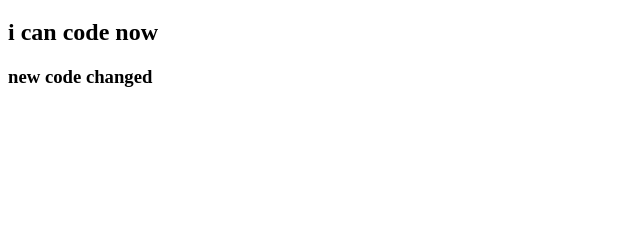
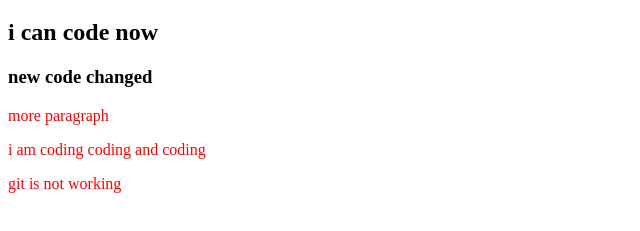
Before and after one commit to EbnulAhsan/my-second-repo, a plain HTML site: page index.html in a window 1280 px wide. Shown: the part 61-292 px from the top of the page, without its empty margins (0-640 px from the left). Drawn offline with Linux system fonts and the light colour scheme.

Commit message:
new style

```diff
--- a/index.html
+++ b/index.html
@@ -4,11 +4,15 @@
         <meta charset="UTF-8">
         <meta name="viewport" content="width=device-width, initial-scale=1.0">
         <title>my second repo</title>
+        <link rel="stylesheet" href="style.css">
     </head>
     <body>
         <h1>i can push to github</h1>
         <h2>i can code now</h2>
         <h3>new code changed</h3>
+        <p>more paragraph</p>
+        <p>i am coding coding and coding</p>
+        <p>git is not working</p>
 
     </body>
 </html>
--- /dev/null
+++ b/style.css
@@ -0,0 +1,3 @@
+p{
+    color: red;
+}
```
